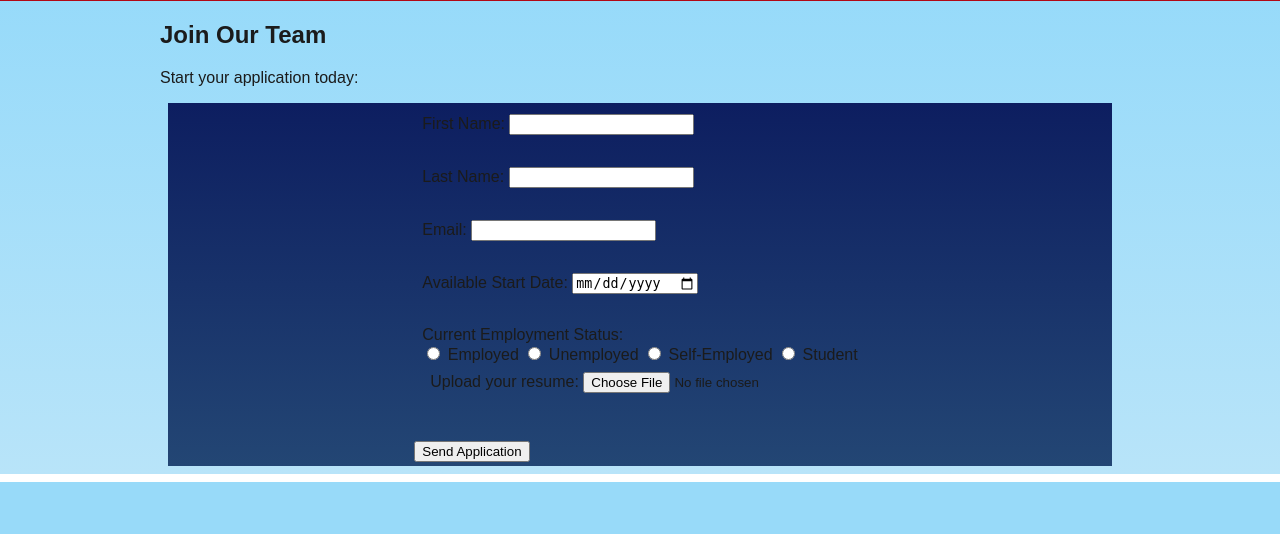
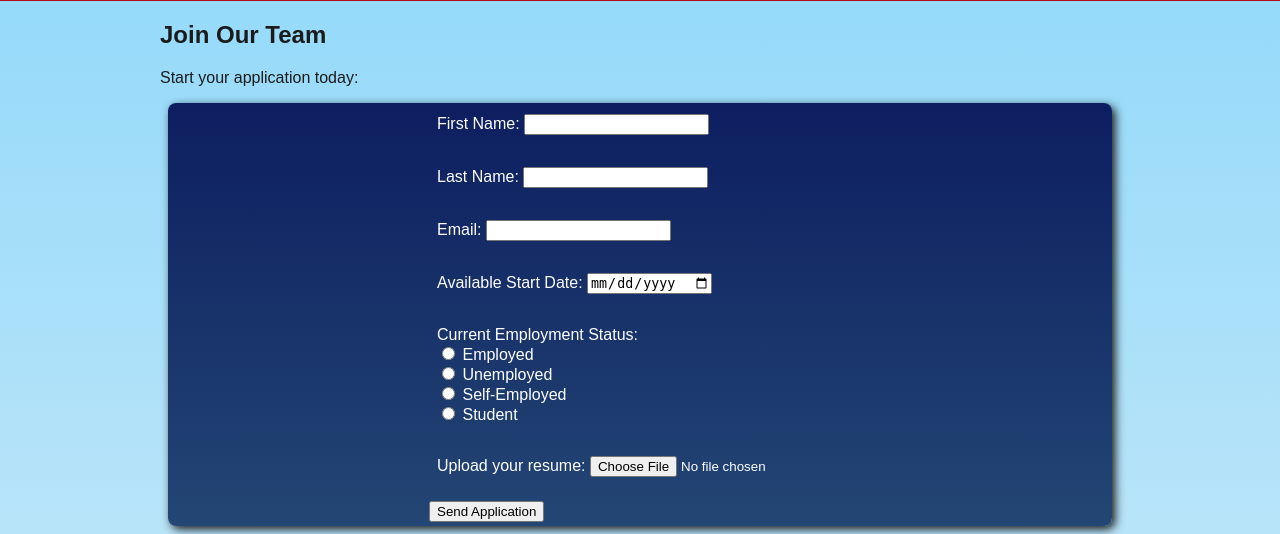
Before and after one commit to ImpendingKataclysm/company_website, a Django app: template main_site/templates/careers.html in a window 1280 px wide. Shown: the part 318-852 px from the top of the page. Before the commit the page ends 800 px from the top, so only its background shows below. Run offline with Django 3.2, Linux system fonts and the light colour scheme; the template is opened without the code that fills it, so the values that code supplies are empty.

Commit message:
Improved layout and colors on the 'Careers' page

```diff
--- a/main_site/templates/careers.html
+++ b/main_site/templates/careers.html
@@ -4,7 +4,7 @@
 {% block content %}
     <h2>Join Our Team</h2>
     <p>Start your application today:</p>
-    <div class="input-form">
+    <div class="input-form card">
         <form method="post" enctype="multipart/form-data">
             {% csrf_token %}
             <div class="form-row">
@@ -27,23 +27,31 @@
                 <label for="employment_status">Current Employment Status: </label>
                 <br>
                 <div id="employment_status">
+                    <div>
                         <input type="radio" id="employed" value="employed" name="employment_status" required>
                         <label for="employed">Employed</label>
+                    </div>
+                    <div>
                         <input type="radio" id="unemployed" value="unemployed" name="employment_status" required>
                         <label for="unemployed">Unemployed</label>
+                    </div>
+                    <div>
                         <input type="radio" id="self-employed" value="self-employed" name="employment_status" required>
                         <label for="self-employed">Self-Employed</label>
+                    </div>
+                    <div>
                         <input type="radio" id="student" value="student" name="employment_status" required>
                         <label for="student">Student</label>
+                    </div>
+                </div>
             </div>
             <div class="form-row">
                 <label for="resume">Upload your resume: </label>
                 <input type="file" id="resume" name="resume">
             </div>
-            </div>
             <button type="submit">Send Application</button>
             {% if messages %}
-                <div>
+                <div class="success-message">
                 {% for message in messages %}
                     {{ message }}
                 {% endfor %}
```
Lines whose indentation alone changed are shown as unchanged.
